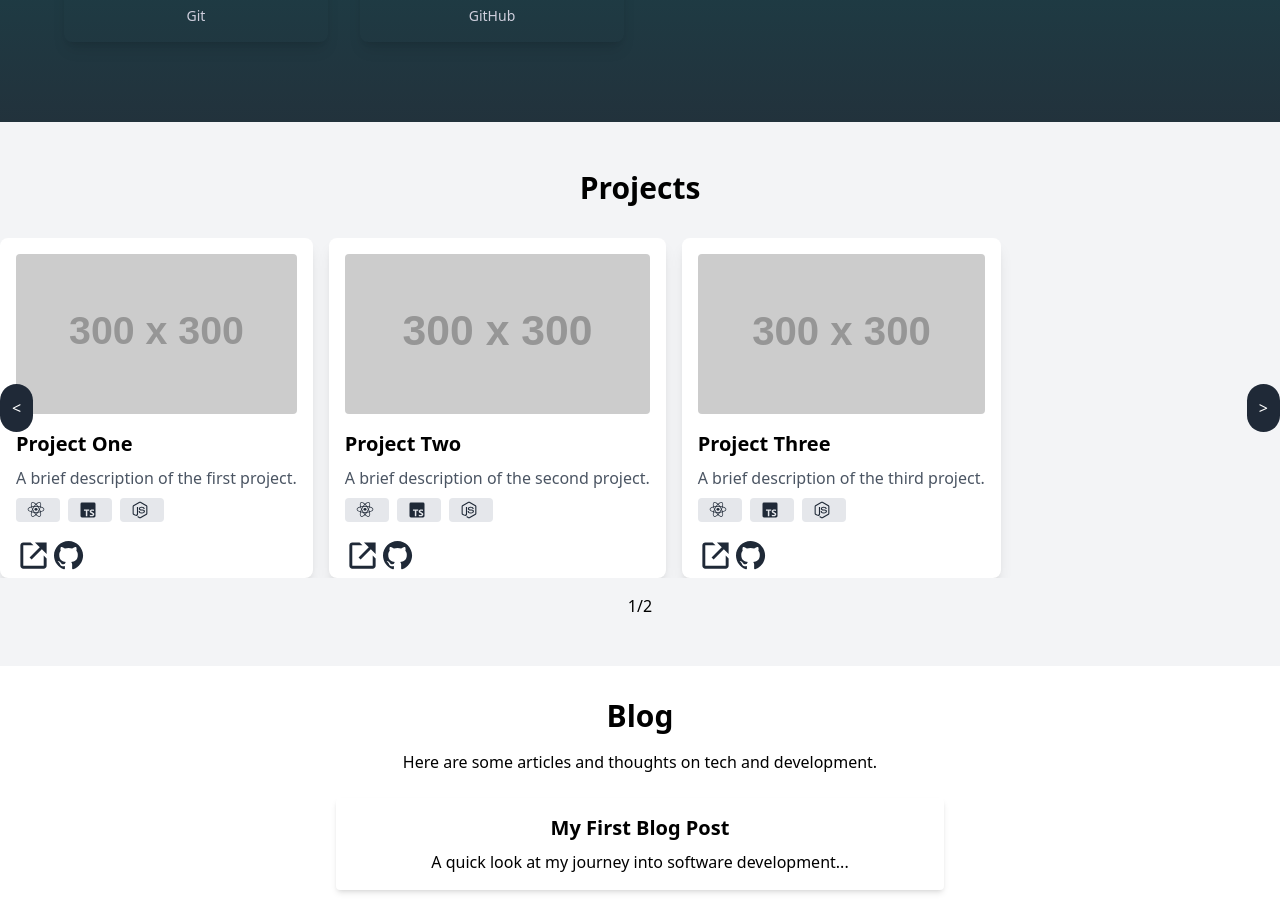
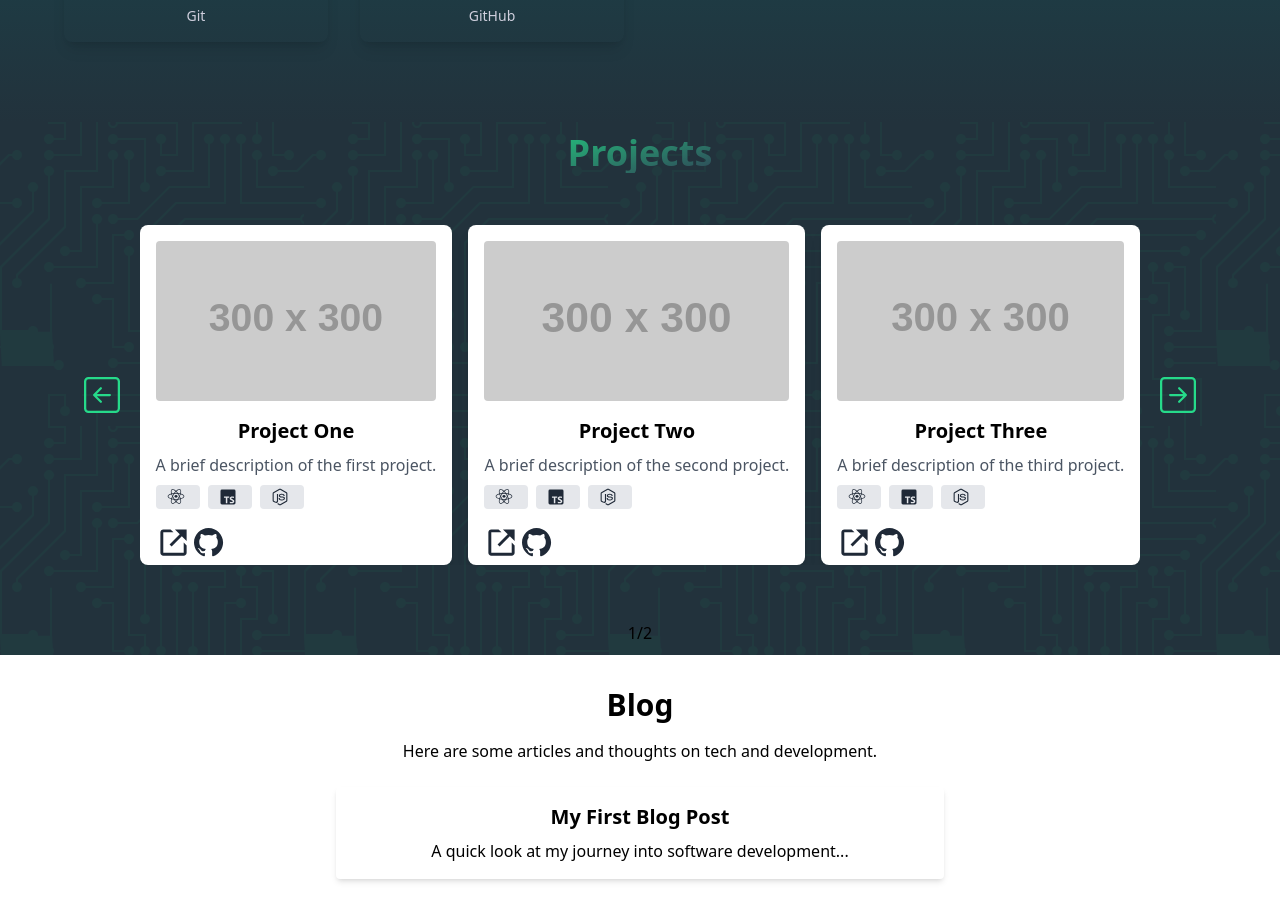
Before and after one commit to ejcontrerast/myportfolio, a React (Vite) app: page / in a window 1280 px wide. Shown: the part 1842-2761 px from the top of the page. Built offline with nearby package versions, Linux system fonts and the light colour scheme.

Commit message:
Feat: added some style to Projects component

```diff
--- a/src/components/Projects/Projects.tsx
+++ b/src/components/Projects/Projects.tsx
@@ -3,6 +3,9 @@ import projectData from "./projects.json";
 import { frameworkIcons } from "./frameworkIcons"; // Import the icon map
 import {BiLogoGithub} from "react-icons/bi"
 import {BiLinkExternal} from "react-icons/bi"
+import { BsArrowLeftSquare } from "react-icons/bs";
+import { BsArrowRightSquare } from "react-icons/bs";
+
 
 const Projects: React.FC = () => {
   const [currentIndex, setCurrentIndex] = useState(0);
@@ -30,15 +33,29 @@ const Projects: React.FC = () => {
   };
 
   return (
-    <section className="py-12 bg-gray-100">
-      <h2 className="text-3xl font-bold text-center mb-8">Projects</h2>
+    <section className="flex  flex-col items-center justify-center text-center
+    h-screen sm:h-3/5 md:h-4/6 px-5 gap-10
+    dark:bg-dark-background bg-light-background bg-custompattern">
+
+      <h2 className="text-4xl font-bold mb-3
+            bg-gradient-to-tl
+            from-light-secondary
+            to-light-accent/80
+            bg-clip-text
+            text-transparent"
+      >
+       Projects
+      </h2>
+
       <div className="relative flex items-center justify-center">
         <button
           onClick={handlePrev}
           aria-label="Previous projects"
-          className="absolute left-0 z-10 bg-gray-800 text-white p-3 rounded-full hover:bg-gray-700 transition"
+          className="absolute -left-14 z-10
+          bg-transparent text-dark-accent
+          hover:text-dark-accent/60 transition"
         >
-          &lt;
+          <BsArrowLeftSquare size={36}/>
         </button>
         <div className="flex overflow-hidden space-x-4 w-full">
           {projectData
@@ -94,11 +111,14 @@ const Projects: React.FC = () => {
         <button
           onClick={handleNext}
           aria-label="Next projects"
-          className="absolute right-0 z-10 bg-gray-800 text-white p-3 rounded-full hover:bg-gray-700 transition"
+          className="absolute -right-14 z-10
+          bg-transparent text-dark-accent
+          hover:text-dark-accent/60 transition"
         >
-          &gt;
+          <BsArrowRightSquare size={36}/>
         </button>
       </div>
+
       <div className="text-center mt-4">
         <span>
           {Math.ceil((currentIndex + 1) / visibleProjects)}/
```
